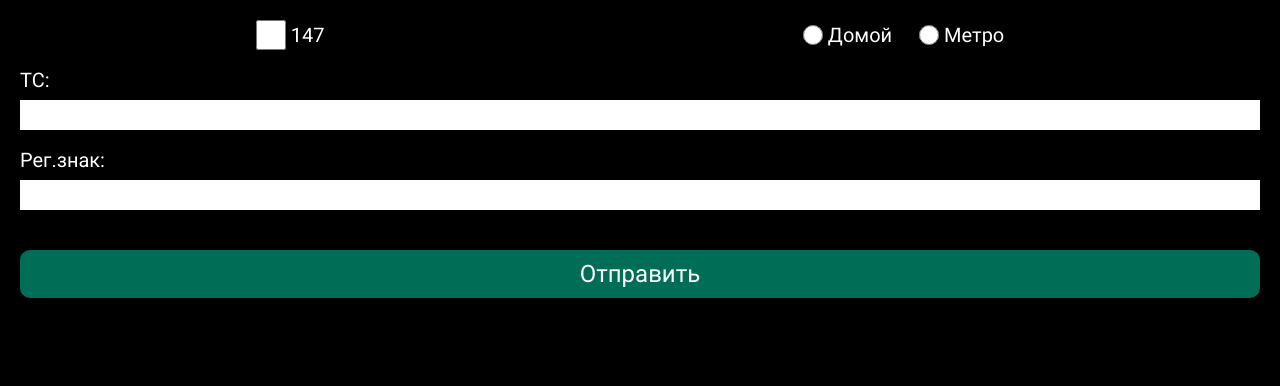
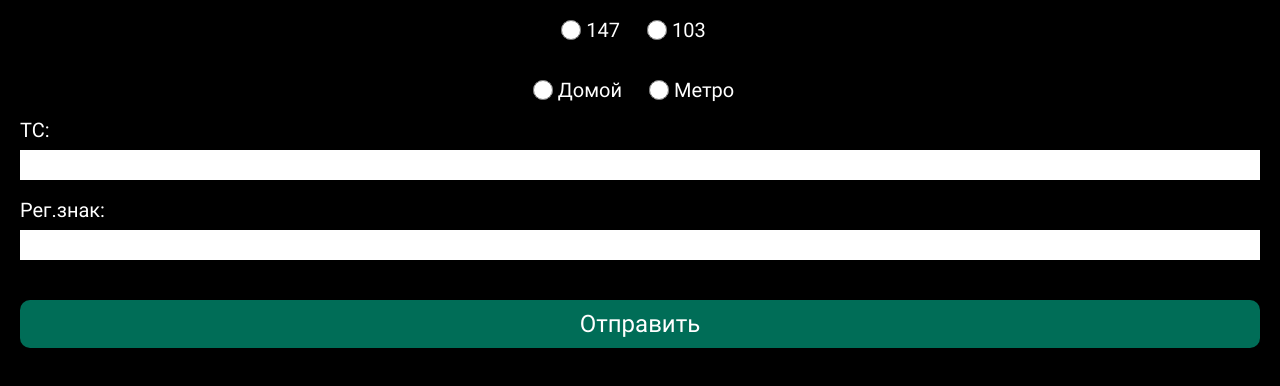
Before and after one commit to Kebikov/ticket, a React (Create React App) app: page /input in a window 1280 px wide. Shown: the top 386 px of the page. Built offline with nearby package versions, Linux system fonts and the light colour scheme.

Commit message:
add bus number 103

```diff
--- a/src/app/App.js
+++ b/src/app/App.js
@@ -1,25 +1,17 @@
 import './app.scss';
 import { BrowserRouter, Routes, Route } from 'react-router-dom';
-import { useEffect, useState, useContext, createContext } from 'react';
+import { useEffect, useState} from 'react';
 import StartPage from "../components/start-page/start-page";
 import Oplati from '../components/oplati/oplati';
 import InputData from '../components/input-data/input-data';
 
-const contextApp = createContext({});
-const { Provider } = contextApp;
-
 function App() {
     useEffect(() => {
-        // const header = document.querySelector('.header__body');
-        // const highHeader = header.getBoundingClientRect().bottom;
-        // setHigh(highHeader);
+
     },[]);
-
-    const [high, setHigh] = useState(null);
 
     return (
         <BrowserRouter>
-            <Provider value={high}>
                 <div className="wrapper">
                     <Routes>
                         <Route path='/' element={<StartPage/>} />
@@ -27,10 +19,8 @@ function App() {
                         <Route path='input' element={<InputData/>} />
                     </Routes>
                 </div>
-            </Provider>
         </BrowserRouter>
     );
 }
 
 export default App;
-export {contextApp};
--- a/src/components/current-ticket/currentTicket.jsx
+++ b/src/components/current-ticket/currentTicket.jsx
@@ -58,13 +58,13 @@ const HeaderTicket = ({onActive}) => {
 const WhiteBox = () => {
     useEffect(() => {
         const bus = JSON.parse(localStorage.getItem('bus'));
-        console.log('CurrentTicket',bus);
-        console.log('',bus.bus[0]);
-        setInfoTicket(bus);
+        if(bus) {
+            setInfoTicket(bus);
+        }
     },[]);
     const [infoTicket, setInfoTicket] = useState({});
 
-    console.log('info',infoTicket.busNumber);
+    console.log('info',infoTicket?.bus);
 
     const fullScreen = () => {
         if(document.documentElement.webkitRequestFullscreen) {
@@ -86,14 +86,14 @@ const WhiteBox = () => {
                     <img src={buss} alt="#" />
                 </div>
                 <div className="white-box__info">
-                    Рег.знак:<span>{infoTicket.regNumber}</span>. A_№{infoTicket.busNumber} ({infoTicket.path}).
+                    Рег.знак:<span>{infoTicket?.regNumber}</span>. A_№{infoTicket?.bus} ({infoTicket?.path}).
                 </div>
                 <div className="subinfo">
                     {/* box-1 */}
                     <div className="subinfo__box mergin">
                         <div className="subinfo__left">
                             <div className="subinfo__up-text">Номер ТС</div>
-                            <div className="subinfo__down-text underline-text">{infoTicket.tsNumber}</div>
+                            <div className="subinfo__down-text underline-text">{infoTicket?.tsNumber}</div>
                         </div>
                         <div className="subinfo__right">
                             <div className="subinfo__up-text">Номер билета</div>
@@ -104,11 +104,11 @@ const WhiteBox = () => {
                     <div className="subinfo__box">
                         <div className="subinfo__left">
                             <div className="subinfo__up-text">Дата покупки</div>
-                            <div className="subinfo__down-text">{infoTicket.fullDate}</div>
+                            <div className="subinfo__down-text">{infoTicket?.fullDate}</div>
                         </div>
                         <div className="subinfo__right">
                             <div className="subinfo__up-text">Время</div>
-                            <div className="subinfo__down-text">{infoTicket.currentTimeTicket}</div>
+                            <div className="subinfo__down-text">{infoTicket?.currentTimeTicket}</div>
                         </div>
                     </div>
                 </div>
--- a/src/components/input-data/input-data.jsx
+++ b/src/components/input-data/input-data.jsx
@@ -14,6 +14,17 @@ const InputData = () => {
             regNumber:''
         }}
         onSubmit = {value => {
+
+            const handlePath = (num, pathHome, pathMetro) => {
+                if(value.bus === (num + '')) {
+                    if(value.path === 'home') {
+                        value.path = pathHome;
+                    }else if(value.path === 'metro') {
+                        value.path = pathMetro;
+                    }
+                }
+            }
+
             localStorage.clear();
             const dateEntity = new Date();
             const data = dateEntity.getDate();
@@ -27,14 +38,9 @@ const InputData = () => {
             value['currentTimeTicket'] = currentTimeTicket + ':00';
 
             console.log('',value);
-            if(value.bus[0] === '147') {
-                if(value.path === 'home') {
-                    value.path = 'Брилевичи - ДС "Малиновка-4"'
-                }else if(value.path === 'metro') {
-                    value.path = 'ДС "Малиновка-4" - Брилевичи'
-                }
-            }
-            value['busNumber'] = value.bus[0];
+            handlePath(147,'Брилевичи - ДС "Малиновка-4"', 'ДС "Малиновка-4" - Брилевичи');
+            handlePath(103, 'ДС "Юго-Запад" - ДС "Малиновка-4"','ДС "Малиновка-4" - ДС "Юго-Запад"');
+
             const busJson = JSON.stringify(value, null,2);
             console.log('',busJson);
             localStorage.setItem('bus', busJson);
@@ -42,16 +48,11 @@ const InputData = () => {
         }}
         >
             <Form className="form" >
-                <div className="block-147">
-                    {/* checkbox */}
-                    <label className="checkbox">
-                        <Field
-                            name="bus"
-                            type="checkbox"
-                            value="147"
-                        />
-                        147
-                    </label>
+                <div className="block-all">
+                    <div className="radio-group-bus">
+                        <Bus num={147}/>
+                        <Bus num={103}/>
+                    </div>
                     {/* radio */}
                     <div className="radio-group-path">
                         <label className="label-radio">
@@ -81,6 +82,7 @@ const InputData = () => {
                     id="tsNumber"
                     name="tsNumber"
                     type="text"
+                    autoComplete="off"
                 />
                 {/* input */}
                 <label htmlFor="regNumber" className='label'>Рег.знак:</label>
@@ -89,6 +91,7 @@ const InputData = () => {
                     id="regNumber"
                     name="regNumber"
                     type="text"
+                    autoComplete="off"
                 />
                 <button className='button' type="submit">Отправить</button>
             </Form>
@@ -96,4 +99,18 @@ const InputData = () => {
     )
 }
 
+const Bus = ({num}) => {
+    return(
+            <label className="label-radio">
+                <Field
+                    type="radio"
+                    name="bus"
+                    value={num + ''}
+                    className="radio"
+                />
+                {num}
+            </label>
+    )
+}
+
 export default InputData;
--- a/src/components/input-data/input-data.scss
+++ b/src/components/input-data/input-data.scss
@@ -32,6 +32,11 @@
     padding: 10px;
 }
 
+.radio-group-bus {
+    display: flex;
+    margin:0px 0px 40px 0px;
+}
+
 .radio-group-path {
     display: flex;
     align-items: center;
@@ -54,8 +59,9 @@
     height: 20px;
 }
 
-.block-147 {
+.block-all {
     display: flex;
+    flex-direction: column;
     align-items: center;
     justify-content: space-around;
 }
--- a/src/components/oplati/oplati.jsx
+++ b/src/components/oplati/oplati.jsx
@@ -71,10 +71,13 @@ const Body = () => {
 }
 
 const HeaderOplati = () => {
+    const navigate = useNavigate();
+    const goBack = () => navigate(-1);
+
     return(
         <div className="header-oplati">
             <div className="header-oplati__body">
-                <div className="header-oplati__left">
+                <div className="header-oplati__left" onClick={goBack} >
                     <img src={cashBox} alt="#" />
                     <div className="header-oplati__text">Оплати</div>
                 </div>
@@ -85,8 +88,6 @@ const HeaderOplati = () => {
 }
 
 const Main = () => {
-    const navigate = useNavigate();
-    const goBack = () => navigate(-1);
 
     return(
         <>
@@ -120,7 +121,7 @@ const Main = () => {
                             </div>
                         </div>
                         <div className="main_qr">
-                            <div className="main_qr-boby" onClick={goBack}>
+                            <div className="main_qr-boby" >
                                 <img src={qr} alt="#" width={'30px'} />
                                 <div className="main_qr-text">qr для оплаты</div>
                             </div>
```
